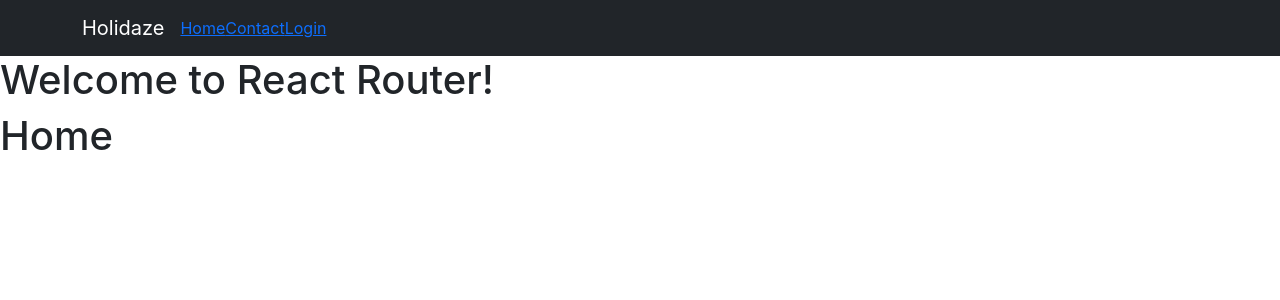
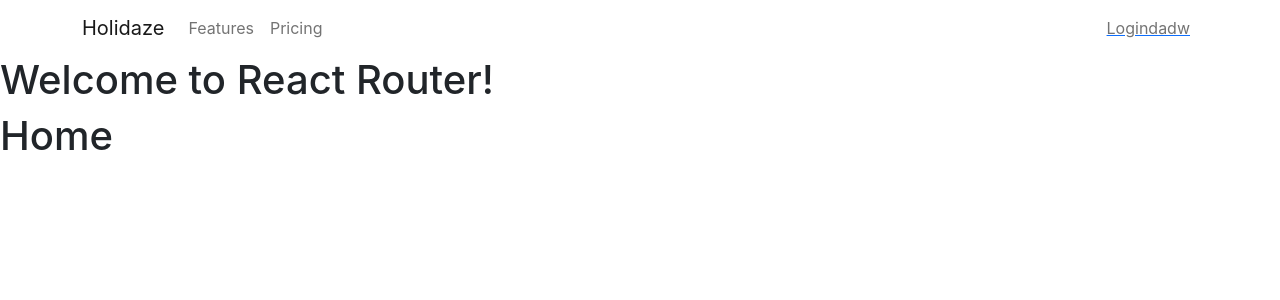
Before and after one commit to Noroff-FEU-Assignments/project-exam-2-dr-Luka, a React (Create React App) app in the folder holidaze/: page / in a window 1280 px wide. Shown: the top 300 px of the page. Built offline with nearby package versions, Linux system fonts and the light colour scheme.

Commit message:
Update Navigation.js
Navigation up and running, I need to add links

```diff
--- a/holidaze/src/components/layout/Navigation.js
+++ b/holidaze/src/components/layout/Navigation.js
@@ -6,14 +6,21 @@ import { Link } from "react-router-dom";
 
 export default function Navigation() {
   return (
-    <Navbar bg="dark" variant="dark">
+    <Navbar collapseOnSelect expand="lg">
       <Container>
-        <Navbar.Brand href="/">Holidaze</Navbar.Brand>
-        <Nav className="me-auto">
-          <Link to="/">Home</Link>
-          <Link to="/Contact">Contact</Link>
-          <Link to="/Login">Login</Link>
-        </Nav>
+        <Navbar.Brand href="#home">Holidaze</Navbar.Brand>
+        <Navbar.Toggle aria-controls="responsive-navbar-nav" />
+        <Navbar.Collapse id="responsive-navbar-nav">
+          <Nav className="me-auto">
+            <Nav.Link href="#features">Features</Nav.Link>
+            <Nav.Link href="#pricing">Pricing</Nav.Link>
+          </Nav>
+          <Nav>
+            <Link to="/Login">
+              <Nav.Link eventKey={2}>Logindadw</Nav.Link>
+            </Link>
+          </Nav>
+        </Navbar.Collapse>
       </Container>
     </Navbar>
   );
```
